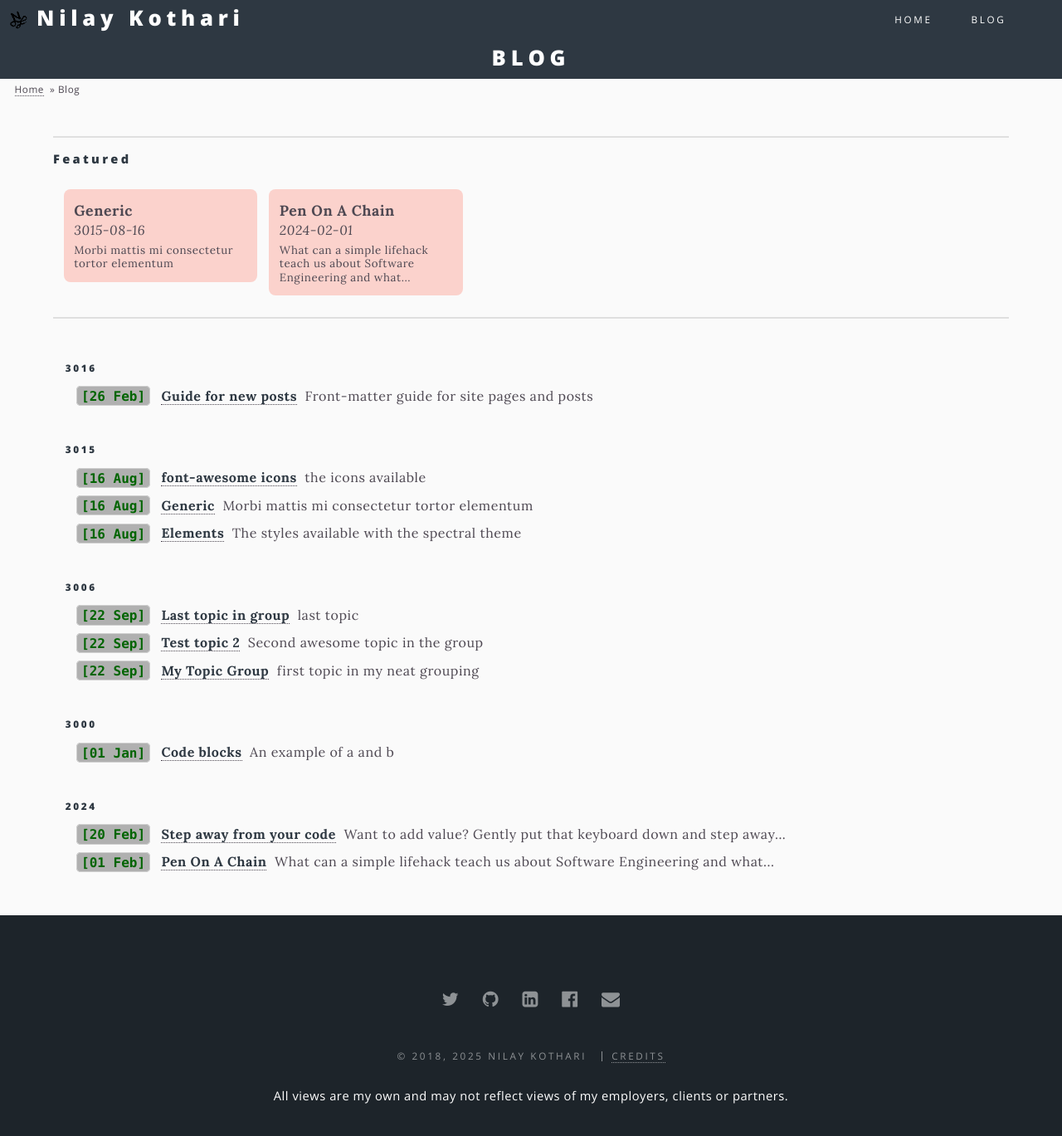
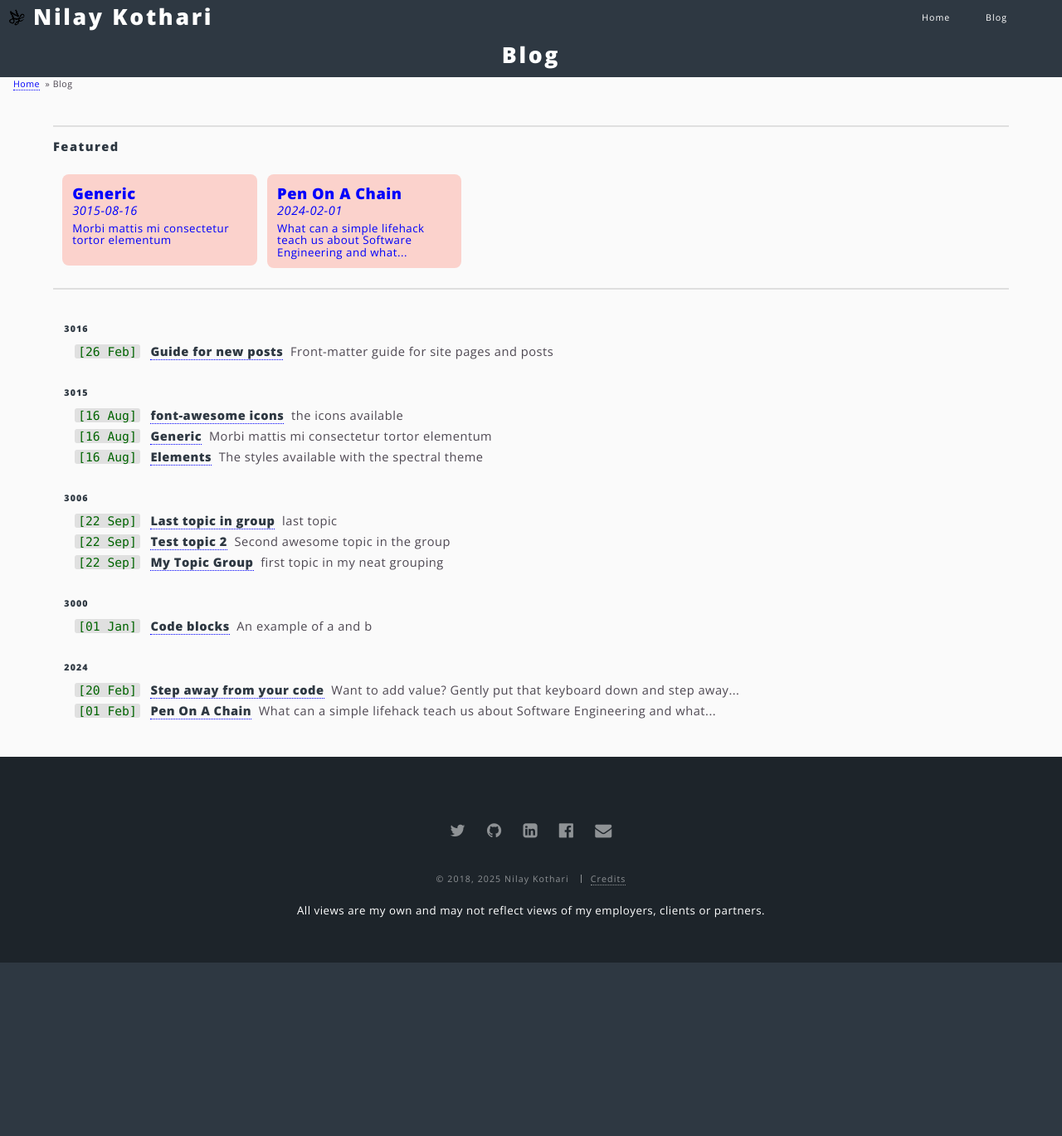
Before and after one commit to nilaymk/nilaymk.github.io, a Jekyll site: the page built from blog/blogs.html, in a window 1280 px wide and 1391 px high. Shown: the top 1369 px of the window at 83% size. Built offline with Jekyll 4.4.1, drawn with Linux system fonts in a browser that asks for light colours.

Commit message:
Update formatting and fonts

```diff
--- a/_sass/libs/_vars.scss
+++ b/_sass/libs/_vars.scss
@@ -23,58 +23,59 @@
 		element-height:		2.75em,
 		element-margin:		2em,
 		letter-spacing:		0.075em,
-		letter-spacing-alt:	0.225em
+		letter-spacing-alt:	0.1em
 	);
 
 // Font.
 	$font: (
-		prose-weight: 400,
-		prose-weight-bold: 700,
-		weight:				400,
-		weight-bold:		600,
+		prose-weight: 450,
+		prose-weight-bold: 750,
+		weight:				450,
+		weight-semi-bold:   500,
+		weight-bold:		650,
 		weight-extrabold:	800,
 		family-fixed:		('Consolas', 'Inconsolata', 'Monaco', monospace),
 		fixed-size:            1em,
 		inline-fixed-size:     0.95em,
-		fixed-lheight:          1.75em,
+		fixed-lheight:          1.20em,
 		ctrl-family:				('Open Sans', Helvetica, sans-serif),
 		ctrl-size-xxlarge:      15pt,
 		ctrl-size-xlarge:      13pt,
-		ctrl-size-large:      12pt,
-		ctrl-size-small:      11pt,
+		ctrl-size-large:      11pt,
+		ctrl-size-small:      10pt,
 		ctrl-size-xsmall:      9pt,
-		ctrl-lheight-normal: 1.65em,
-		ctrl-lheight-small: 1.35em,
-		ctrl-lheight-smaller: 1.25em,
+		ctrl-lheight-normal: 1.30em,
+		ctrl-lheight-small: 1.20em,
+		ctrl-lheight-smaller: 1.10em,
 		ctrl-lheight-smallest: 0.9em,
 		ctrl-form-size:       1em,
 		ctrl-form-label-size: 0.9em,
 		ctrl-bttn-size:       0.8em,
 		ctrl-bttn-bigsize:       1.35em,
 		ctrl-bttn-lheight:     3.125em,
-		prose-family:				('Lora', 'Garamond', serif),
+		prose-family:				('Open Sans', Helvetica, sans-serif), //('Lora', 'Garamond', serif),
 		prose-size-xxlarge:      15pt,
 		prose-size-xlarge:      13pt,
-		prose-size-large:      12pt,
+		prose-size-large:      11pt,
 		prose-size-small:      10pt,
-		prose-size-xsmall:      8pt,
-		prose-lheight-normal: 1.65em,
-		prose-lheight-small: 1.35em,
-		prose-lheight-smaller: 1.25em,
+		prose-size-xsmall:      9pt,
+		prose-lheight-normal: 1.30em,
+		prose-lheight-small: 1.20em,
+		prose-lheight-smaller: 1.10em,
 		prose-lheight-smallest: 0.9em,
-		hdr-size-xxxlarge:   1.75em,
-		hdr-size-xxlarge:    1.35em,
-		hdr-size-xlarge:    1.25em,
-		hdr-size-large:    1.15em,
-		hdr-size-medium:     1.1em,
-		hdr-size-small:     1em,
+		hdr-size-xxxlarge:   2em,
+		hdr-size-xxlarge:    1.75em,
+		hdr-size-xlarge:    1.50em,
+		hdr-size-large:    1.35em,
+		hdr-size-medium:     1.25em,
+		hdr-size-small:     1.10em,
 		hdr-size-smaller:   0.9em,
 		hdr-size-xsmall:    0.8em,
 		hdr-size-xxsmall:   0.7em,
-		hdr-lheight-large:   1.75em,
-		hdr-lheight-normal:  1.65em,
-		hdr-lheight-small:   1.5em,
-		hdr-lheight-smaller:   1em
+		hdr-lheight-large:   1.50em,
+		hdr-lheight-normal:  1.35em,
+		hdr-lheight-small:   1.25em,
+		hdr-lheight-smaller:   1.15em
 	);
 
 // Palette.
--- a/css/main.scss
+++ b/css/main.scss
@@ -79,11 +79,13 @@ $baseurl: '{{ site.baseurl }}/images';
 	a {
 		@include vendor('transition', ('color #{_duration(transitions)} ease', 'border-bottom-color #{_duration(transitions)} ease'));
 		border-bottom: dotted 1px;
-		color: inherit;
-		text-decoration: none;
+		color: #0000FB;
+		text-decoration: None;
+		font-weight: _font(weight-semi-bold);
 
 		&:hover {
-			border-bottom-color: transparent;
+			border-bottom: dotted 3px;
+			border-bottom-color: underline-dotted;
 		}
 	}
 
@@ -106,15 +108,19 @@ $baseurl: '{{ site.baseurl }}/images';
 		letter-spacing: _size(letter-spacing-alt);
 		line-height: 1em;
 		margin: (_size(element-margin) * 0.5) 0 (_size(element-margin) * 0.5) 0;
-		text-transform: capitalize;
 
 		code {
 			text-transform: none;
 		}
 
 		a {
-			color: inherit;
+			color: #00008B;
 			text-decoration: none;
+			border-bottom: dotted 1px;
+			&:hover {
+				border-bottom: dotted 3px;
+				border-bottom-color: underline-dotted;
+			}
 		}
 	}
 
@@ -227,24 +233,25 @@ $baseurl: '{{ site.baseurl }}/images';
 
 	blockquote {
 		border-left: solid 5px _palette(border);
-		font-style: italic;
+		// font-style: italic;
 		margin: 0 0 _size(element-margin) 0;
 		padding: 0.5em 0 0.5em 2em;
 		p:last-child {
 		  margin:0;
 		}
+		background: #f0f0f0;
 	}
 
 	code {
 		font-family: _font(family-fixed);
 		font-size: _font(fixed-size);
-		font-weight: bold;
+		font-weight: 500;
 		letter-spacing: 0;
-		background: #b0b0b0;
-		border: 1px solid #d0d0d0;
+		background: #e0e0e0;
+		border: 0px solid #e0e0e0;
 		margin: 0 0.25em;
-		padding: 0.1em 0.3em 0.1em 0.3em;
-		border-radius: 5px	;
+		padding: 0.0em 0.3em 0.0em 0.3em;
+		border-radius: 3px	;
 		color: darkgreen;
 	}
 
@@ -258,9 +265,10 @@ $baseurl: '{{ site.baseurl }}/images';
 			border-radius: 6px;
 			display: block;
 			line-height: _font(fixed-lheight);
-			background-color: #EEEEEB;
+			background-color: #0f0f0f;
 			padding: 1em 1.5em;
 			overflow-x: auto;
+			color: green;
 		}
 
 	}
@@ -1659,7 +1667,7 @@ $baseurl: '{{ site.baseurl }}/images';
 					letter-spacing: _size(letter-spacing-alt);
 					outline: 0;
 					text-decoration: none;
-					text-transform: uppercase;
+					text-transform: None;
 
 					@include breakpoint(small) {
 						line-height: 3em;
@@ -1814,7 +1822,7 @@ $baseurl: '{{ site.baseurl }}/images';
 							font-weight: normal;
 							letter-spacing: _size(letter-spacing-alt);
 							padding: 0 1.5em;
-							text-transform: uppercase;
+							text-transform: None;
 
 							@include breakpoint(medium) {
 								padding: 0 0 0 1.5em;
@@ -1942,7 +1950,7 @@ $baseurl: '{{ site.baseurl }}/images';
 
 		p {
 			letter-spacing: _size(letter-spacing-alt);
-			text-transform: uppercase;
+			text-transform: None;
 
 			a {
 				color: inherit;
@@ -1965,7 +1973,7 @@ $baseurl: '{{ site.baseurl }}/images';
 			padding-left: _size(letter-spacing-alt);
 			position: absolute;
 			text-align: center;
-			text-transform: uppercase;
+			text-transform: None;
 			z-index: 1;
 
 
@@ -2084,13 +2092,13 @@ $baseurl: '{{ site.baseurl }}/images';
 			h2 {
 				font-size: _font(hdr-size-xxxlarge);
 				margin: (_size(element-margin) * 0.25) 0 (_size(element-margin) * 0.25) 0;
-				text-transform: uppercase;
+				text-transform: None;
 			}
 
 			p {
 				color: inherit;
 				letter-spacing: _size(letter-spacing-alt);
-				text-transform: uppercase;
+				text-transform: None;
 				top: 0;
 				a {
 					color: inherit;
@@ -2114,7 +2122,7 @@ $baseurl: '{{ site.baseurl }}/images';
 			p {
 				color: _palette(bg);
 				letter-spacing: _size(letter-spacing-alt);
-				text-transform: uppercase;
+				text-transform: None;
 				top: 0;
 
 				a {
@@ -2142,7 +2150,7 @@ $baseurl: '{{ site.baseurl }}/images';
 			p {
 				color: inherit;
 				letter-spacing: _size(letter-spacing-alt);
-				text-transform: uppercase;
+				text-transform: None;
 				top: 0;
 
 				a {
@@ -2224,7 +2232,6 @@ $baseurl: '{{ site.baseurl }}/images';
 			list-style-type: none;
 			border: none;
 			display: block;
-			/*text-transform: uppercase;*/
 
 			@include breakpoint(mediumPlus) {
 				background: grey;
@@ -2332,7 +2339,7 @@ $baseurl: '{{ site.baseurl }}/images';
 			letter-spacing: _size(letter-spacing-alt);
 			list-style: none;
 			padding: 0;
-			text-transform: uppercase;
+			text-transform: None;
 
 			li {
 				border-left: solid 1px _palette(fg-light);
```
Also changed, not shown: fonts/FontAwesome.otf, fonts/fontawesome-webfont.ttf, fonts/fontawesome-webfont.woff, fonts/fontawesome-webfont.woff2, 2 other files.
